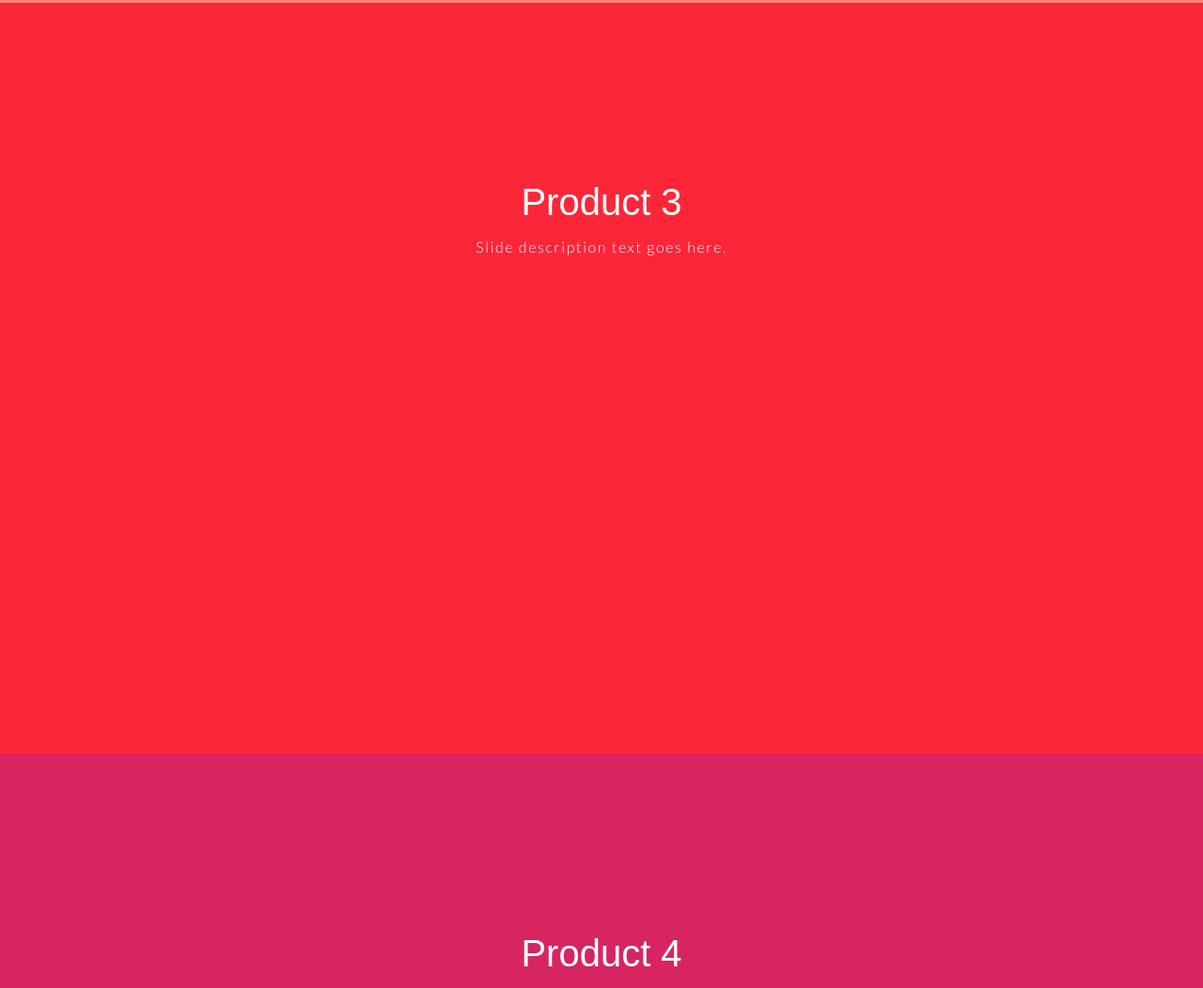
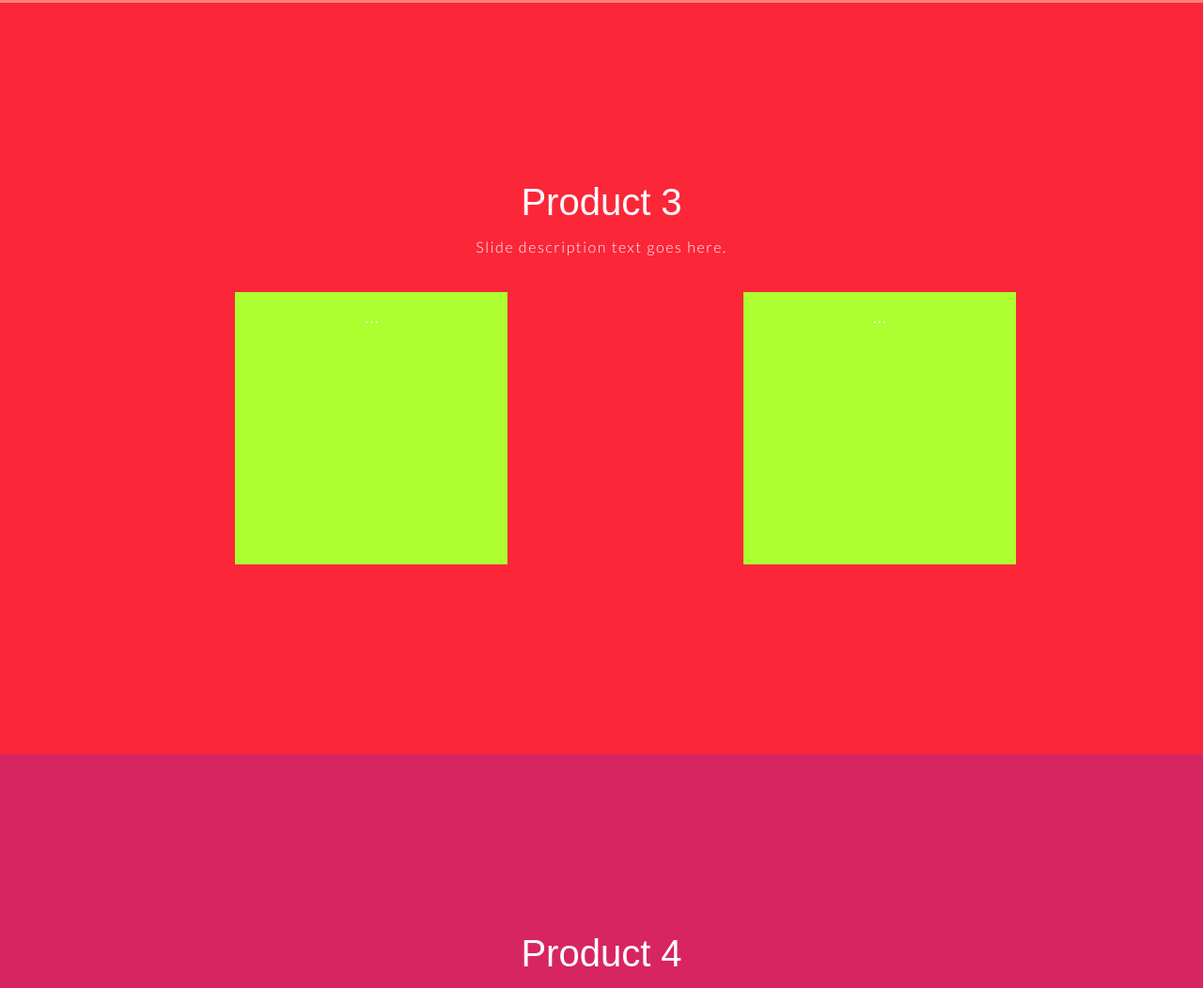
Before and after one commit to whoisaaronp/fitnessFirst-website, a plain HTML site: page index.html in a window 1280 px wide. Shown: the part 1597-2649 px from the top of the page at 94% size. Drawn offline with nearby package versions, Linux system fonts and the light colour scheme; a script that the page names is missing; a web font is replaced by a local one.

Commit message:
added products to page 3

```diff
--- a/index.html
+++ b/index.html
@@ -60,6 +60,11 @@ We’ll use this ID for styling purposes -->
 						<h2>Product 3</h2>
 						<p>Slide description text goes here.</p>
 				</div>
+				<!-- two products + information -->
+				<div class="productItems">
+					<div class="desktop-box">…</div>
+					<div class="desktop-box">…</div>
+				</div>
 		</section>
 		<section id="four">
 				<div class=“inner”>
```
Also changed, not shown: css/main.css (+8 -4 lines).
